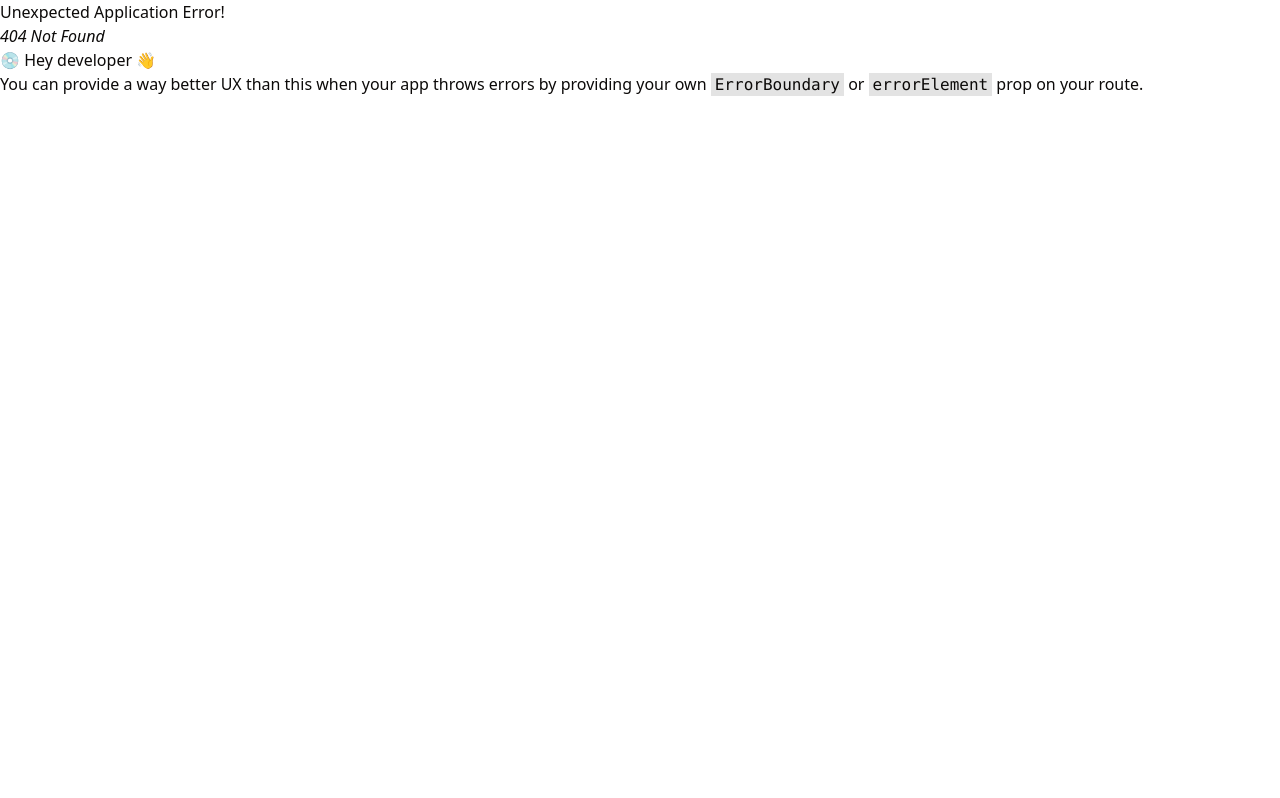
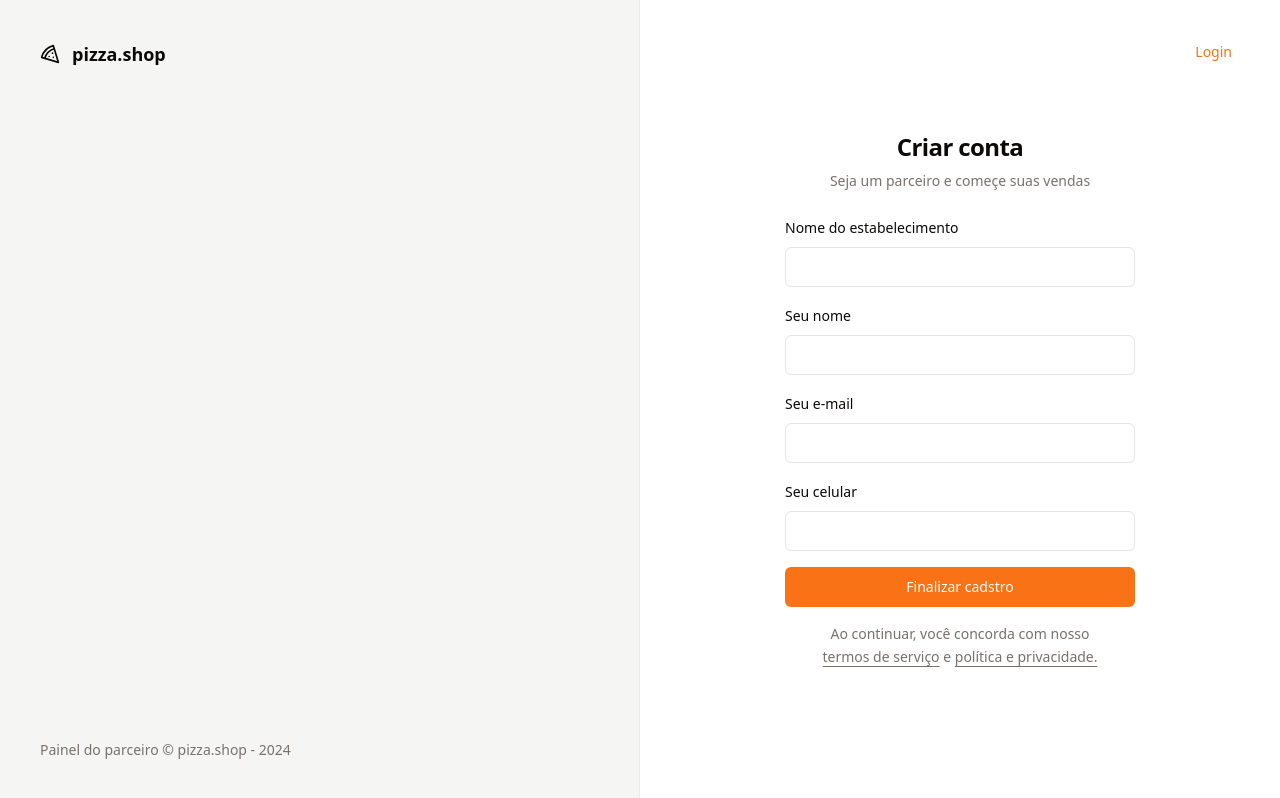
Before and after one commit to LeonardoAlbano/pizzashop-web, a React (Vite) app: page /sign-up in a window 1280 px wide. Before the commit this address had no page. Built offline with nearby package versions, Linux system fonts and the light colour scheme.

Commit message:
Config cadastro user

```diff
--- a/src/pages/_layouts/auth.tsx
+++ b/src/pages/_layouts/auth.tsx
@@ -14,7 +14,7 @@
         </footer>
       </div>
 
-      <div className="flex flex-col justify-center items-center">
+      <div className="flex flex-col justify-center items-center relative">
         <Outlet />
       </div>
     </div>
--- a/src/pages/auth/sign-in.tsx
+++ b/src/pages/auth/sign-in.tsx
@@ -1,5 +1,6 @@
 import { Helmet } from 'react-helmet-async'
 import { useForm } from 'react-hook-form'
+import { Link } from 'react-router-dom'
 import { toast } from 'sonner'
 import { z } from 'zod'
 
@@ -39,6 +40,10 @@
     <>
       <Helmet title="Login" />
       <div className="p-8">
+        <Button variant="link" asChild className="absolute right-8 top-8">
+          <Link to="/sign-up">Novo estabelecimento</Link>
+        </Button>
+
         <div className="w-[350px] flex flex-col justify-center gap-6">
           <div className="flex flex-col gap-2 text-center">
             <h1 className="text-2xl font-semibold tracking-tight">
@@ -56,8 +61,7 @@
             </div>
 
             <Button disabled={isSubmitting} className="w-full" type="submit">
-              {' '}
-              Acessar painel{' '}
+              Acessar painel
             </Button>
           </form>
         </div>
--- /dev/null
+++ b/src/pages/auth/sign-up.tsx
@@ -0,0 +1,112 @@
+import { Helmet } from 'react-helmet-async'
+import { useForm } from 'react-hook-form'
+import { Link, useNavigate } from 'react-router-dom'
+import { toast } from 'sonner'
+import { z } from 'zod'
+
+import { Button } from '@/components/ui/button'
+import { Input } from '@/components/ui/input'
+import { Label } from '@/components/ui/label'
+
+const signUpForm = z.object({
+  restaurantName: z.string(),
+  managerName: z.string(),
+  phone: z.string(),
+  email: z.string().email(),
+})
+
+type SignUpForm = z.infer<typeof signUpForm>
+
+export function SignUp() {
+  const navigate = useNavigate()
+
+  const {
+    register,
+    handleSubmit,
+    formState: { isSubmitting },
+  } = useForm<SignUpForm>()
+
+  async function handleSignUp(data: SignUpForm) {
+    try {
+      console.log(data)
+
+      await new Promise((resolve) => setTimeout(resolve, 2000))
+
+      toast.success('Restaurante cadastrado com sucesso', {
+        action: {
+          label: 'Login',
+          onClick: () => navigate('/sign-in'),
+        },
+      })
+    } catch {
+      toast.error('Erro ao cadastrar restaurante')
+    }
+  }
+
+  return (
+    <>
+      <Helmet title="Cadastro" />
+      <div className="p-8">
+        <Button variant="link" asChild className="absolute right-8 top-8">
+          <Link to="/sign-in">Login</Link>
+        </Button>
+
+        <div className="w-[350px] flex flex-col justify-center gap-6">
+          <div className="flex flex-col gap-2 text-center">
+            <h1 className="text-2xl font-semibold tracking-tight">
+              Criar conta
+            </h1>
+            <p className="text-sm text-muted-foreground">
+              Seja um parceiro e começe suas vendas
+            </p>
+          </div>
+
+          <form onSubmit={handleSubmit(handleSignUp)} className="space-y-4">
+            <div className="space-y-2">
+              <Label htmlFor="restaurantName">Nome do estabelecimento</Label>
+              <Input
+                id="restaurantName"
+                type="text"
+                {...register('restaurantName')}
+              />
+            </div>
+
+            <div className="space-y-2">
+              <Label htmlFor="managerName">Seu nome</Label>
+              <Input
+                id="managerName"
+                type="text"
+                {...register('managerName')}
+              />
+            </div>
+
+            <div className="space-y-2">
+              <Label htmlFor="email">Seu e-mail</Label>
+              <Input id="email" type="email" {...register('email')} />
+            </div>
+
+            <div className="space-y-2">
+              <Label htmlFor="phone">Seu celular</Label>
+              <Input id="phone" type="tel" {...register('phone')} />
+            </div>
+
+            <Button disabled={isSubmitting} className="w-full" type="submit">
+              Finalizar cadstro
+            </Button>
+
+            <p className="px-6 text-center text-sm leading-relaxed text-muted-foreground">
+              Ao continuar, você concorda com nosso <br />
+              <a className="underline underline-offset-4" href="">
+                termos de serviço
+              </a>{' '}
+              e{' '}
+              <a className="underline underline-offset-4" href="">
+                política e privacidade.
+              </a>
+            </p>
+          </form>
+        </div>
+      </div>
+    </>
+  )
+}
--- a/src/routes.tsx
+++ b/src/routes.tsx
@@ -4,6 +4,7 @@
 import { AuthLayout } from './pages/_layouts/auth'
 import { Dashboard } from './pages/app/dashboard'
 import { SignIn } from './pages/auth/sign-in'
+import { SignUp } from './pages/auth/sign-up'
 
 export const router = createBrowserRouter([
   {
@@ -15,6 +16,9 @@
   {
     path: '/',
     element: <AuthLayout />,
-    children: [{ path: '/sign-in', element: <SignIn /> }],
+    children: [
+      { path: '/sign-in', element: <SignIn /> },
+      { path: '/sign-up', element: <SignUp /> },
+    ],
   },
 ])
```
Also changed, not shown: src/components/ui/button.tsx (+21 -21 lines).
